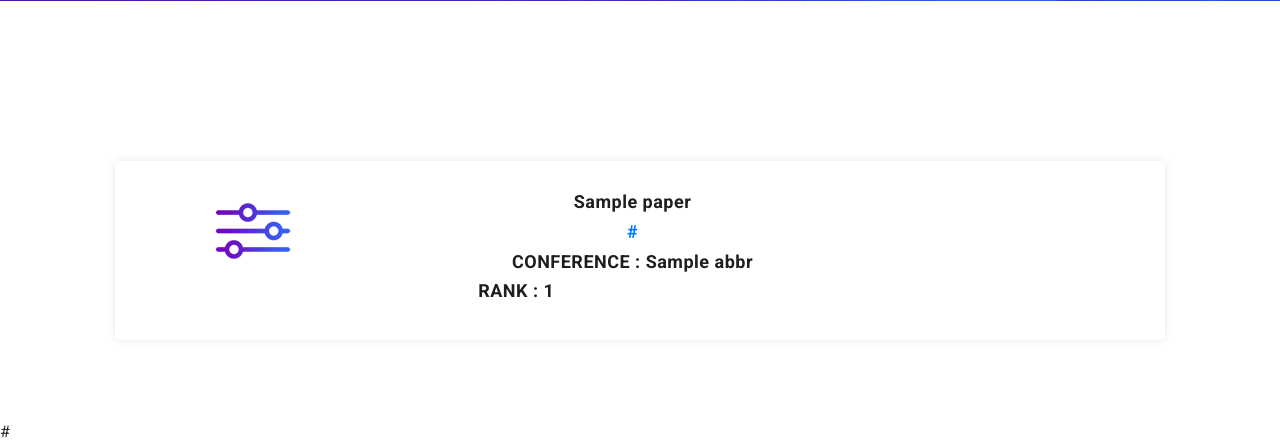
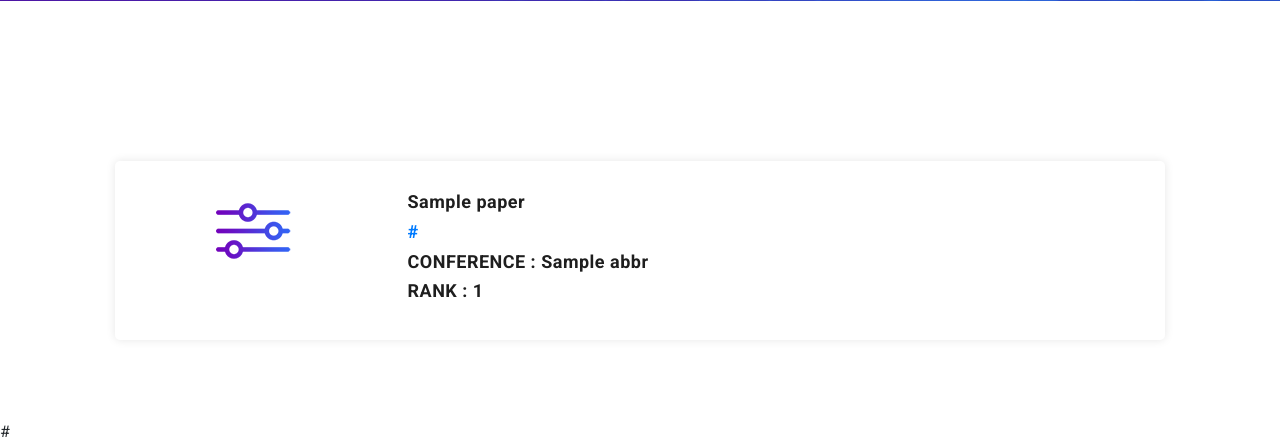
Before and after one commit to shreyash53/Paper-Ranker-21, a Flask app: template templates/search/search.html in a window 1280 px wide. Shown: the part 841-1285 px from the top of the page. Run offline with Flask 2, Linux system fonts and the light colour scheme; the template is opened without the code that fills it: most values are stand-ins (such as "Sample title", 1, 10 or a date in 2020); some libraries are stand-ins or nearby versions.

Commit message:
Card alignment
Signed-off-by: Jayaraj Balagopal <jayarajbalagopal@Jayarajs-MacBook-Air.local>

```diff
--- a/templates/search/search.html
+++ b/templates/search/search.html
@@ -147,7 +147,7 @@
                     <div class="icon col-md-3">
                         <img src="/static/search/assets/images/feature-01.png" alt="">
                     </div>
-                    <div class="col-md-9">
+                    <div class="col-md-9" style="display:inline-block; text-align: left;">
                     <h4>{{ paper["title"] }}</h4>
                     <h4><a href="{{ paper["url"] }}" target="_blank">{{ paper["url"] }}</a></h4>
                     <h4>CONFERENCE : {{ paper["conference"]["abbr"] }}</h4>
```
